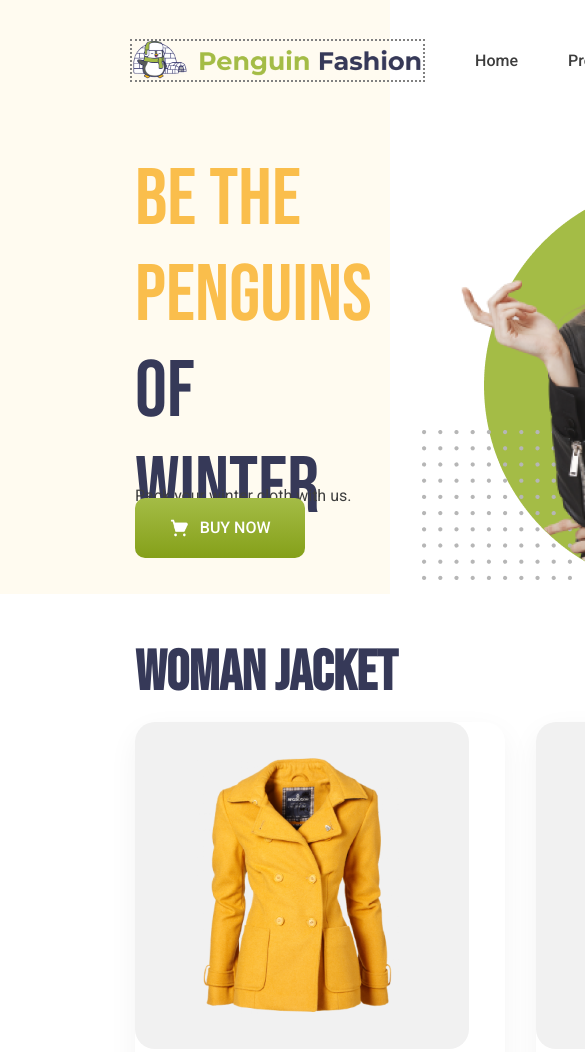
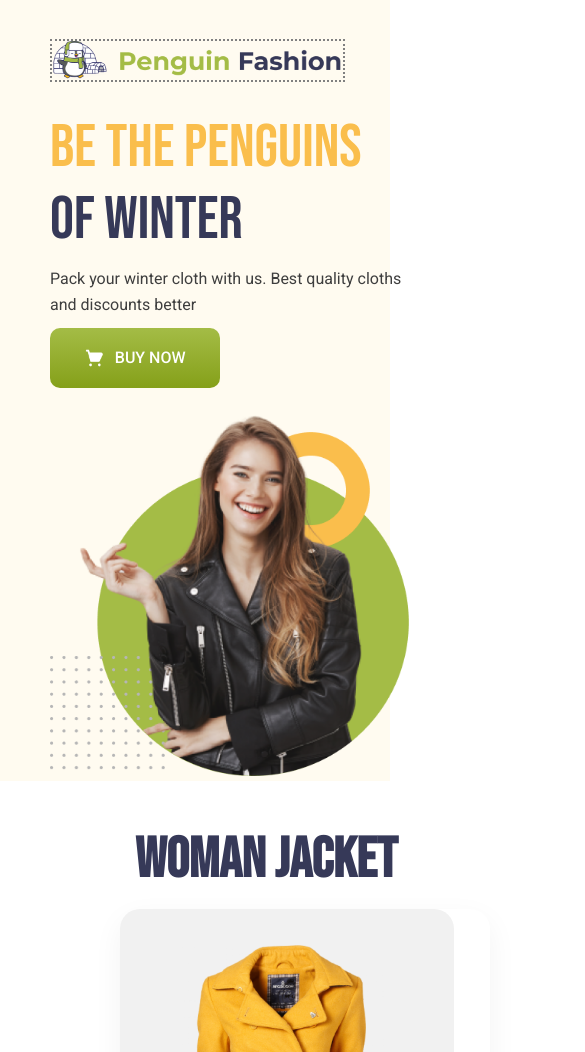
Before and after one commit to Md-Sifat-code/Winter-Fashion-Website, a plain HTML site: page index.html in a window 390 px wide. Shown: the top 1052 px of the page, 585 px wide, since content can reach past the window. Drawn offline with Linux system fonts and the light colour scheme.

Commit message:
Adding the responsive part for phone. Max-width:576px

```diff
--- a/Styles/style.css
+++ b/Styles/style.css
@@ -344,3 +344,4 @@ span {
     width: 599px;
     height: 354.07px;
 }
+/* Media Screen for phone  */
--- /dev/null
+++ b/Styles/styles-phone.css
@@ -0,0 +1,93 @@
+@media only screen and (max-width: 576px) {
+    .full-header {
+        width: auto;
+        height: auto;
+        background: rgb(255, 251, 240);
+
+    }
+
+    .heading {
+        /* flex-direction: column; */
+    }
+
+    .logo {
+        margin-left: 50px;
+    }
+
+    .navigation {
+        display: none;
+
+    }
+
+    .hero {
+        grid-template-columns: 1fr;
+        gap: 50px;
+        margin-left: 0px;
+        margin-top: -20px;
+        width: 100%;
+    }
+
+    .discription {
+        width: 100%;
+        height: 176px;
+        grid-template-columns: 1fr;
+        /* gap: 20px; */
+        /* margin-top: ; */
+    }
+
+    .discription>h2 {
+        font-family: Bebas Neue;
+        font-size: 60px;
+        font-weight: 400;
+        line-height: 72px;
+        letter-spacing: 0%;
+        text-align: left;
+        margin-left: 50px;
+
+    }
+
+    .discription>p {
+        color: rgb(62, 62, 62);
+        font-family: Roboto;
+        font-size: 16px;
+        font-weight: 400;
+        line-height: 26px;
+        letter-spacing: 0%;
+        text-align: left;
+        margin-left: 50px;
+        margin-top: 10px;
+    }
+
+    .discription>button {
+        margin-left: 50px;
+        margin-top: 10px;
+    }
+    .hero-bg{
+        margin-top: 20px;
+        margin-left: 50px;
+    }
+
+    .hero-bg>img {
+        width: 361.21px;
+        height: 367.79px;
+        margin-top: 100px;
+    }
+
+    .cards {
+        grid-template-columns: 1fr;
+        margin-left: 120px;
+    }
+
+    .ending {
+        grid-template-columns: 1fr;
+    }
+
+    .icons {
+        margin-left: 50px;
+    }
+
+    .ending-pic>img {
+        width: 100%;
+    }
+
+}
--- a/index.html
+++ b/index.html
@@ -12,6 +12,7 @@
     <link rel="preconnect" href="https://fonts.gstatic.com" crossorigin>
     <link href="https://fonts.googleapis.com/css2?family=Roboto:ital,wght@0,100;0,300;0,400;0,500;0,700;0,900;1,100;1,300;1,400;1,500;1,700;1,900&display=swap" rel="stylesheet">
     <link rel="stylesheet" href="./Styles/style.css">
+    <link rel="stylesheet" href="./Styles/styles-phone.css">
     <title>Pengu-Winter</title>
 </head>
 
```
